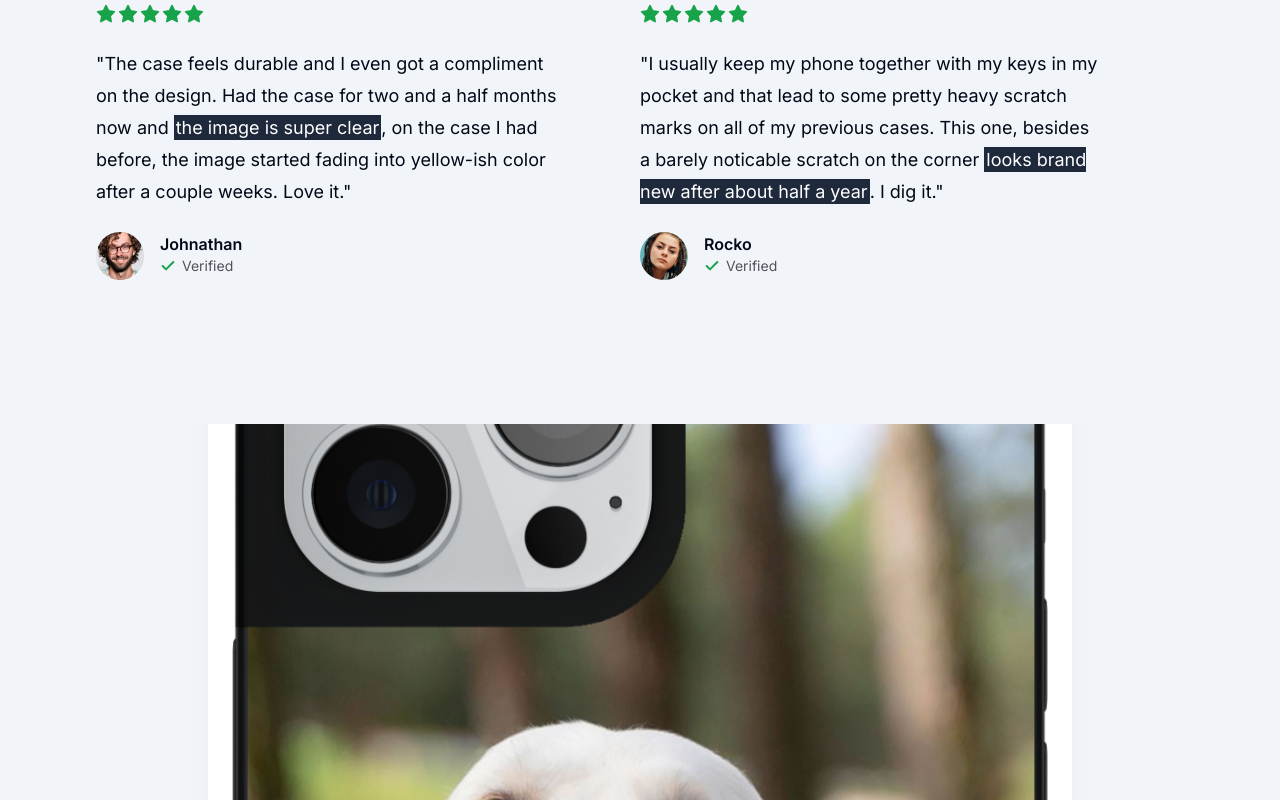
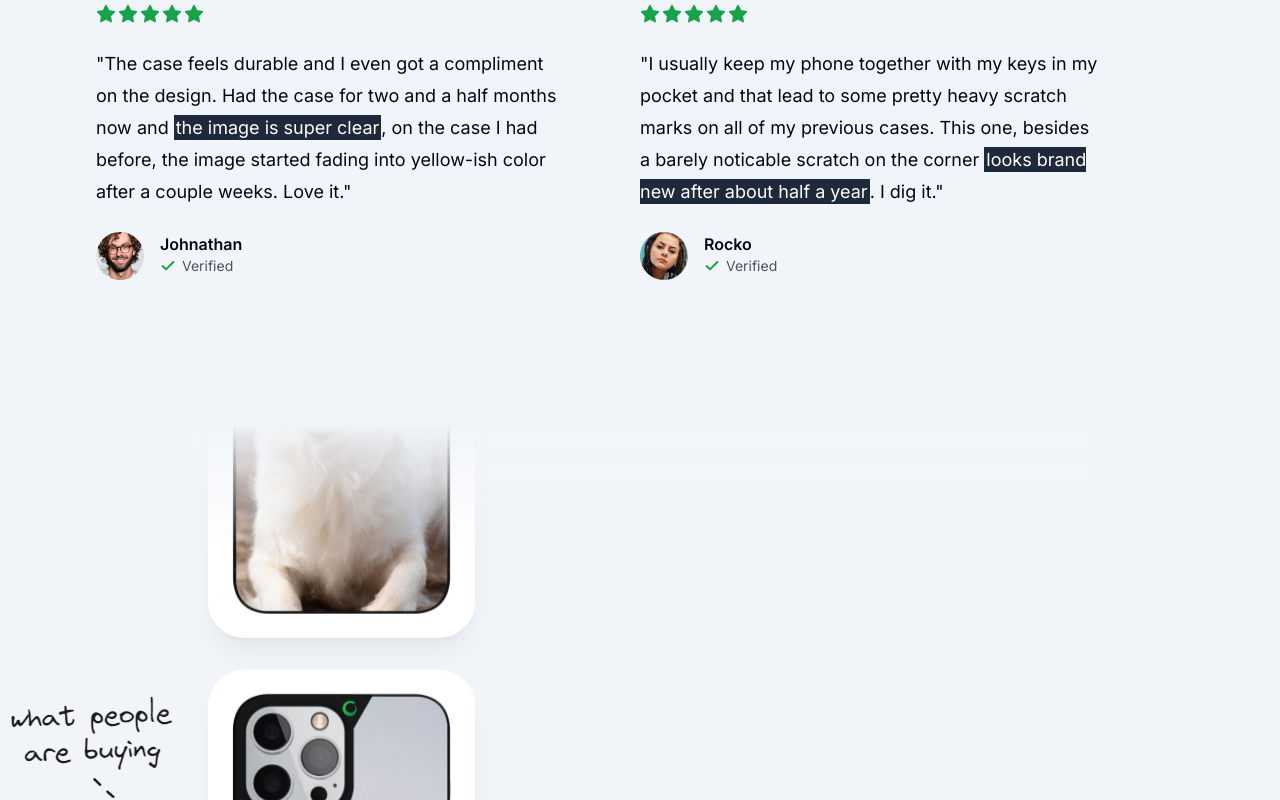
Before and after one commit to Montan-a/caseCobra, a Next.js app: page / in a window 1280 px wide. Shown: the part 1300-2100 px from the top of the page. Built offline with nearby package versions, Linux system fonts and the light colour scheme; no server answers.

Commit message:
fixed marquee animation

```diff
--- a/src/components/Reviews.tsx
+++ b/src/components/Reviews.tsx
@@ -1,8 +1,9 @@
 "use client";
-import React, { HTMLAttributes, useEffect, useRef, useState } from "react";
+
+import { HTMLAttributes, useEffect, useRef, useState } from "react";
 import MaxWidthWrapper from "./MaxWidthWrapper";
 import { useInView } from "framer-motion";
-import { cn, splitArray } from "@/lib/utils";
+import { cn } from "@/lib/utils";
 import Phone from "./Phone";
 
 const PHONES = [
@@ -13,6 +14,20 @@ const PHONES = [
   "/testimonials/5.jpg",
   "/testimonials/6.jpg",
 ];
+
+function splitArray<T>(array: Array<T>, numParts: number) {
+  const result: Array<Array<T>> = [];
+
+  for (let i = 0; i < array.length; i++) {
+    const index = i % numParts;
+    if (!result[index]) {
+      result[index] = [];
+    }
+    result[index].push(array[i]);
+  }
+
+  return result;
+}
 
 function ReviewColumn({
   reviews,
@@ -26,22 +41,23 @@ function ReviewColumn({
   msPerPixel?: number;
 }) {
   const columnRef = useRef<HTMLDivElement | null>(null);
-
-  const [columnHeight, setColumnHieght] = useState(0);
-
+  const [columnHeight, setColumnHeight] = useState(0);
   const duration = `${columnHeight * msPerPixel}ms`;
 
   useEffect(() => {
     if (!columnRef.current) return;
 
     const resizeObserver = new window.ResizeObserver(() => {
-      setColumnHieght(columnRef.current?.offsetHeight ?? 0);
+      setColumnHeight(columnRef.current?.offsetHeight ?? 0);
     });
 
     resizeObserver.observe(columnRef.current);
 
-    return () => resizeObserver.disconnect();
+    return () => {
+      resizeObserver.disconnect();
+    };
   }, []);
+
   return (
     <div
       ref={columnRef}
@@ -64,7 +80,7 @@ interface ReviewProps extends HTMLAttributes<HTMLDivElement> {
 }
 
 function Review({ imgSrc, className, ...props }: ReviewProps) {
-  const POSSIBLE_ANIMATION_DELAY = [
+  const POSSIBLE_ANIMATION_DELAYS = [
     "0s",
     "0.1s",
     "0.2s",
@@ -74,14 +90,14 @@ function Review({ imgSrc, className, ...props }: ReviewProps) {
   ];
 
   const animationDelay =
-    POSSIBLE_ANIMATION_DELAY[
-      Math.floor(Math.random() * POSSIBLE_ANIMATION_DELAY.length)
+    POSSIBLE_ANIMATION_DELAYS[
+      Math.floor(Math.random() * POSSIBLE_ANIMATION_DELAYS.length)
     ];
 
   return (
     <div
       className={cn(
-        "animate-fade-in rounded-2.25rem bg-white p-6 opacity-0 shadow-xl shadow-slate-900/5",
+        "animate-fade-in rounded-[2.25rem] bg-white p-6 opacity-0 shadow-xl shadow-slate-900/5",
         className
       )}
       style={{ animationDelay }}
@@ -99,10 +115,11 @@ function ReviewGrid() {
   const column1 = columns[0];
   const column2 = columns[1];
   const column3 = splitArray(columns[2], 2);
+
   return (
     <div
       ref={containerRef}
-      className="relative -mx-4 mt-16 grid-h-[49rem] max-h-[150vh] grid-cols-1 items-start gap-8 overflow-hidden px-4 sm:mt-20 md:grid-cols-2"
+      className="relative -mx-4 mt-16 grid h-[49rem] max-h-[150vh] grid-cols-1 items-start gap-8 overflow-hidden px-4 sm:mt-20 md:grid-cols-2 lg:grid-cols-3"
     >
       {isInView ? (
         <>
@@ -131,22 +148,24 @@ function ReviewGrid() {
           />
         </>
       ) : null}
+      <div className="pointer-events-none absolute inset-x-0 top-0 h-32 bg-gradient-to-b from-slate-100" />
+      <div className="pointer-events-none absolute inset-x-0 bottom-0 h-32 bg-gradient-to-t from-slate-100" />
     </div>
   );
 }
 
-const Reviews = () => {
+function Reviews() {
   return (
     <MaxWidthWrapper className="relative max-w-5xl">
       <img
+        aria-hidden="true"
         src="/what-people-are-buying.png"
-        alt="What people are buying"
-        aria-hidden="true"
         className="absolute select-none hidden xl:block -left-32 top-1/3"
       />
+
       <ReviewGrid />
     </MaxWidthWrapper>
   );
-};
+}
 
 export default Reviews;
```
